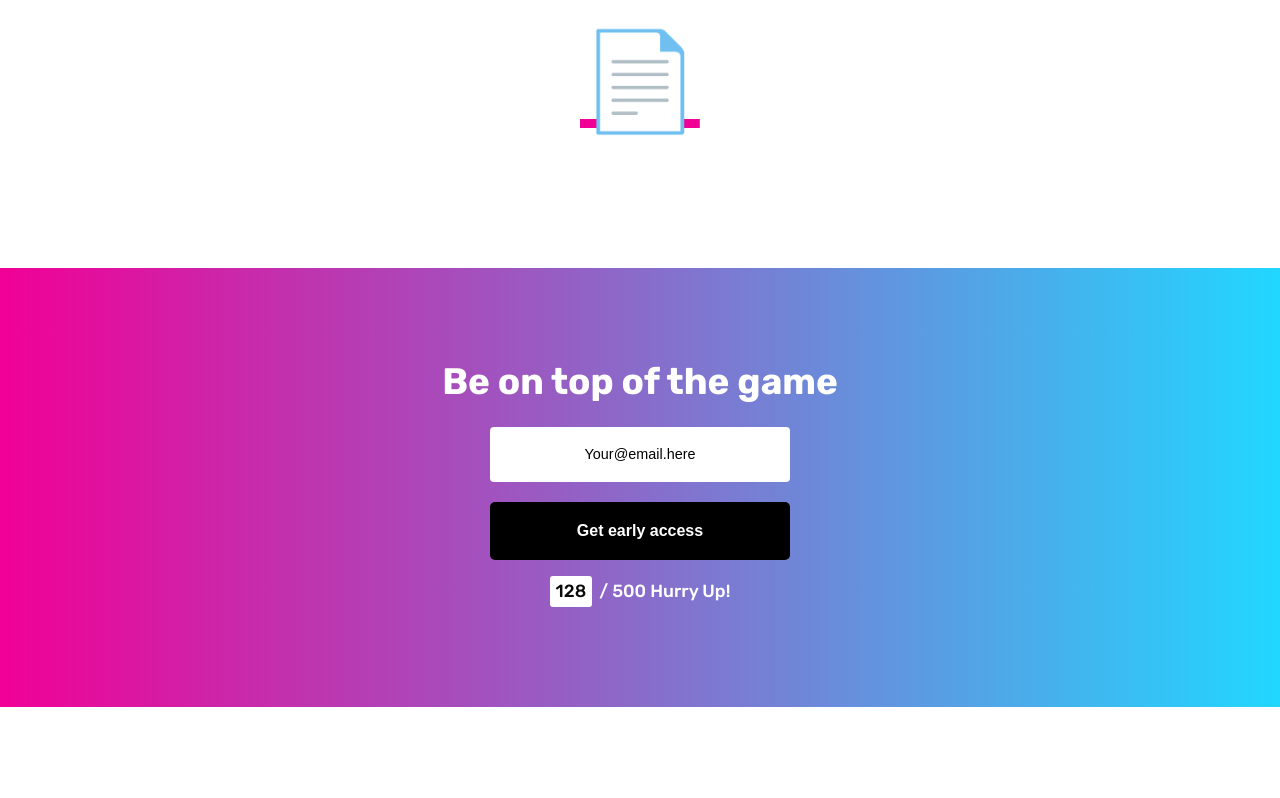
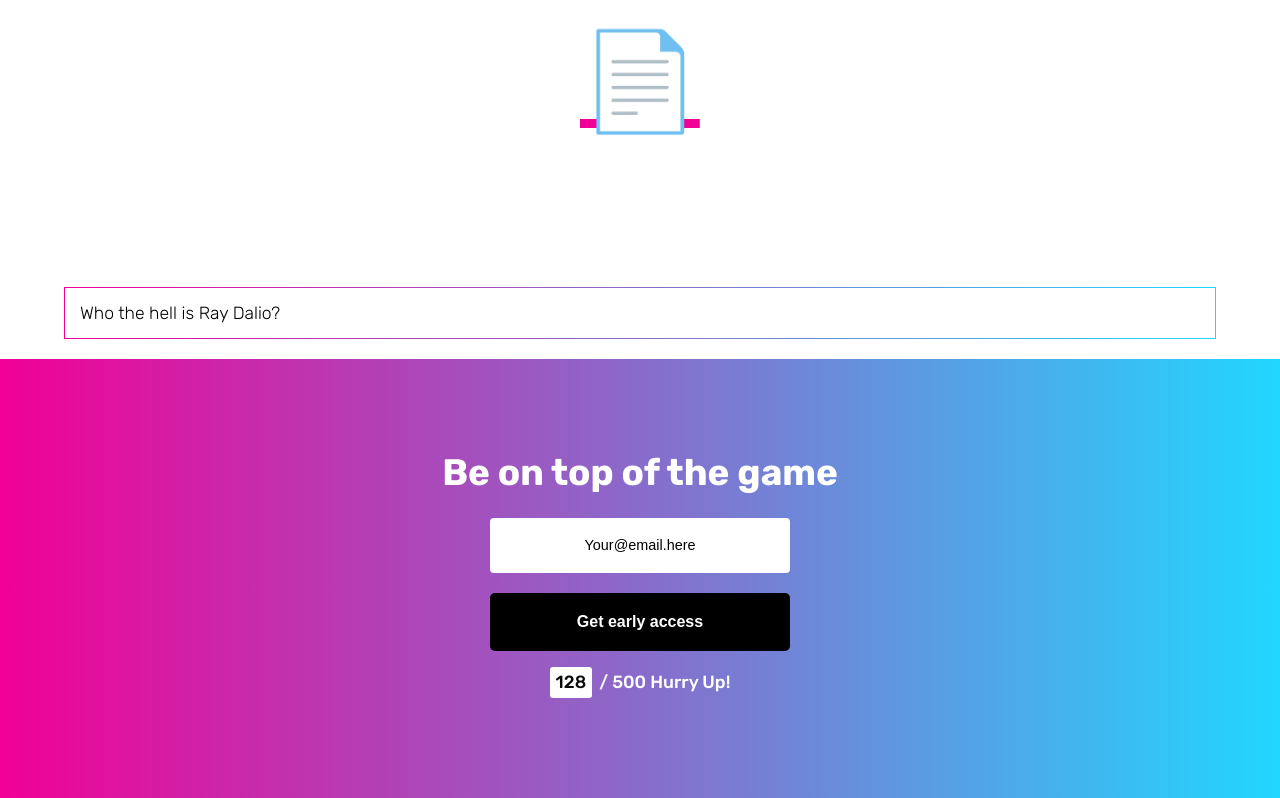
Before and after one commit to pie-dao/frontend, a React (Create React App) app: page / in a window 1280 px wide. Shown: the part 4239-5037 px from the top of the page. Before the commit the page ends 4946 px from the top, so only its background shows below. Built offline with nearby package versions, Linux system fonts and the light colour scheme.

Commit message:
creating faq component

```diff
--- a/package.json
+++ b/package.json
@@ -7,6 +7,7 @@
     "@testing-library/react": "^9.3.2",
     "@testing-library/user-event": "^7.1.2",
     "react": "^16.12.0",
+    "react-collapsible": "^2.6.2",
     "react-dom": "^16.12.0",
     "react-router": "^5.1.2",
     "react-router-dom": "^5.1.2",
--- /dev/null
+++ b/src/Components/FAQ.js
@@ -0,0 +1,61 @@
+import React from 'react';
+import styled from "styled-components";
+import Collapsible from 'react-collapsible';
+
+const Container = styled.div`
+display: flex;
+padding: 20px 0;
+margin: 0 5%;
+font-family: var(--secondary-font);
+
+  @media (max-width: 768px) {
+    width: 90%;
+  }
+`;
+
+const Gradient = styled.div`
+width: 100%;
+padding:1px;
+margin: -1px 0 0 0;
+background: linear-gradient(to right, #F10096 0%, #21D7FF 100%);
+font-size: var(--text-normal);
+
+  @media (max-width: 768px) {
+
+    width: 100%;
+    font-size: var(  --text-medium-mobile);
+
+  }
+`;
+
+const SingleItem = styled.div`
+display: flex;
+background-color: #ffffff;
+padding: 15px 5px 15px 15px;
+font-family: var(--primary-font);
+font-weight: 300;
+:hover {
+    cursor: pointer;
+  }
+
+  @media (max-width: 768px) {
+    padding: 10px;
+  }
+`;
+
+
+const FAQ = props => {
+    return (
+        <Container>
+            <Gradient>
+                <SingleItem>
+        <Collapsible trigger="Who the hell is Ray Dalio?">
+        <p>This is the collapsible content. It can be any element or React component you like.</p>
+        <p>It can even be another Collapsible component. Check out the next section!</p>
+      </Collapsible>
+      </SingleItem>
+      </Gradient>
+      </Container>    );
+  };
+
+  export default FAQ;
--- a/src/Pages/Home.js
+++ b/src/Pages/Home.js
@@ -6,6 +6,7 @@ import GradientText from '../Components/GradientText';
 import Features from '../Components/Features';
 import BlackBGgradientText from '../Components/BlackBGgradientText';
 import BigBlackTitle from '../Components/BigBlackTitle';
+import FAQ from '../Components/FAQ';
 import Newsletter from '../Components/Newsletter';
 
 
@@ -21,6 +22,7 @@ function Home() {
       <Features/>
       <BlackBGgradientText/>
       <BigBlackTitle/>
+      <FAQ/>
       <Newsletter/>
     </div>
   );
```
Also changed, not shown: 1 other file (tests, documents, lock files or other folders).
